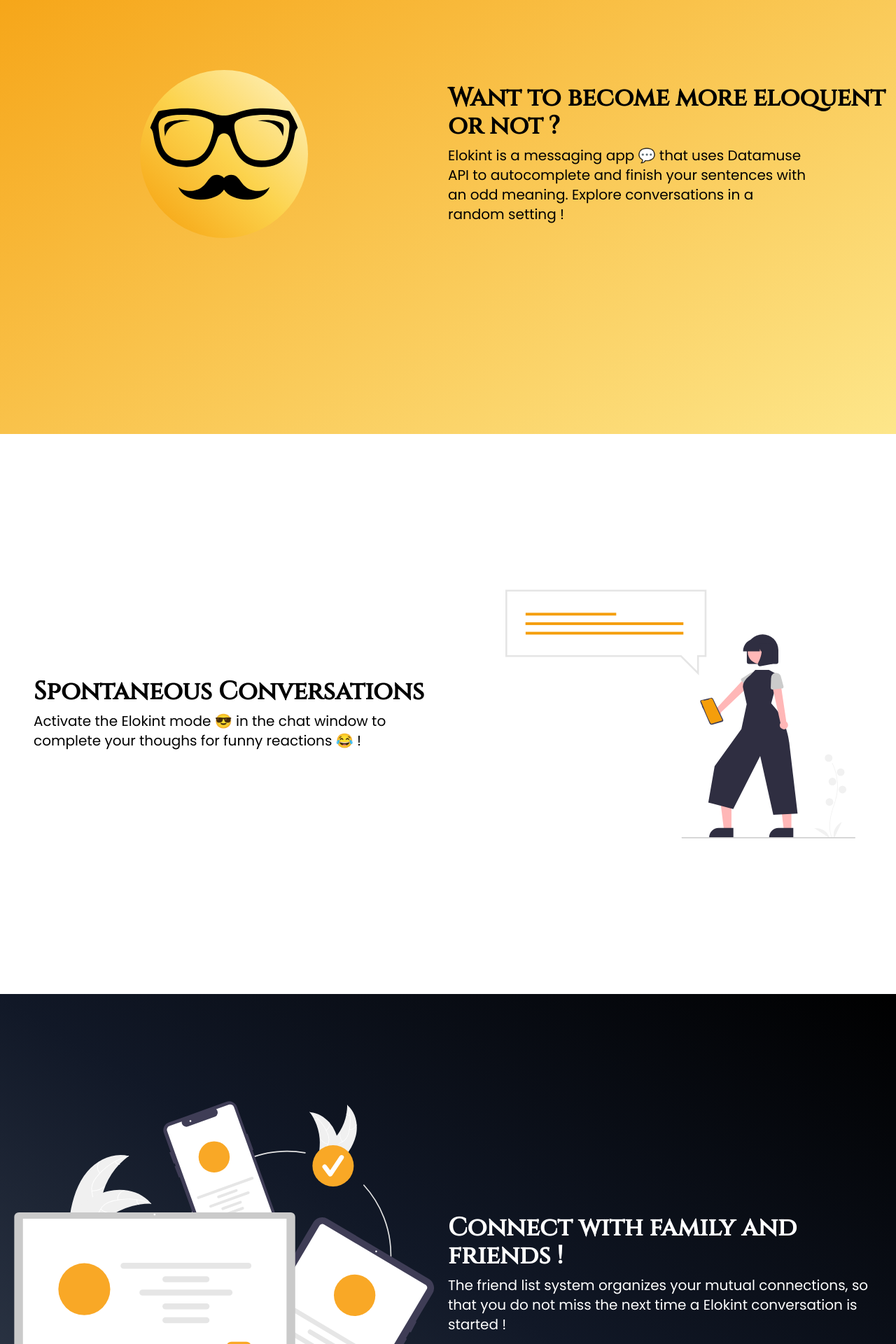
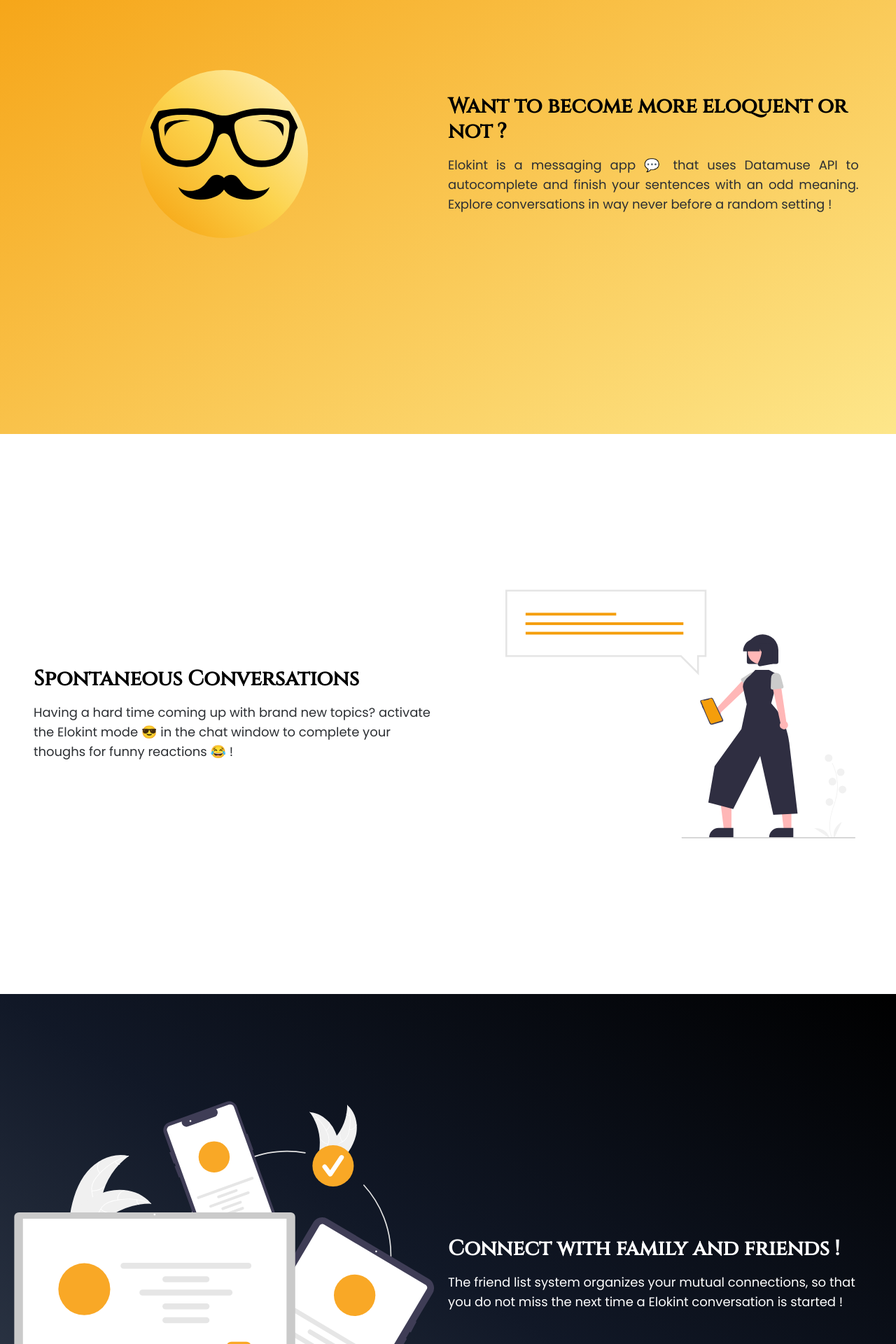
Before and after one commit to k1nho/Elokint, a React (Create React App) app in the folder frontend/: page / in a window 1280 px wide. Shown: the part 260-2180 px from the top of the page at 70% size. Built offline with nearby package versions, Linux system fonts and the light colour scheme; no server answers.

Commit message:
Small UI changes

```diff
--- a/frontend/src/components/Home.tsx
+++ b/frontend/src/components/Home.tsx
@@ -13,24 +13,24 @@ export const Home: React.FC = () => {
             <path d="M17.944 5c-1.138 0-2.376.129-3.394.491-2.283.828-2.792.838-5.103 0-1.015-.362-2.256-.491-3.392-.491-1.971 0-4.17.387-6.055.878v1.789c.847.255 1.068.627 1.203 1.493.381 2.443 1.255 4.84 5.068 4.84 3.037 0 4.051-2.259 4.722-4.345.341-1.06 1.663-1.087 2.009-.015.673 2.089 1.682 4.36 4.725 4.36 3.814 0 4.689-2.397 5.069-4.841.135-.866.356-1.237 1.204-1.492v-1.789c-1.887-.491-4.085-.878-6.056-.878zm-7.682 3.814c-.518 2.174-1.36 4.186-3.991 4.186-3.301 0-3.974-1.903-4.275-4.973-.072-.747.092-1.04.221-1.195.947-1.134 5.952-1.088 7.611-.092.475.285.783.601.434 2.074zm11.74-.787c-.301 3.07-.975 4.973-4.275 4.973-2.629 0-3.472-2.012-3.989-4.186-.351-1.473-.042-1.789.434-2.074 1.665-1 6.667-1.038 7.611.092.129.156.293.449.219 1.195zm-4.838-1.121c1.539-.234 3.318-.03 3.791.537.104.124.234.358.176.956-.031.316-.067.616-.112.9-.41-1.487-1.457-2.283-3.855-2.393zm-14.184 2.393c-.045-.284-.082-.584-.113-.9-.058-.598.073-.832.177-.956.474-.567 2.253-.771 3.792-.537-2.398.11-3.445.906-3.856 2.393zm16.02 7.764c-1.15 2.869-6.031 2.166-7 .369-.97 1.797-5.85 2.5-7-.369.578.506 1.565.669 2.318.559 2.22-.325 2.042-2.423 3.594-2.423.425 0 .81.177 1.088.464.278-.287.662-.464 1.087-.464 1.552 0 1.375 2.099 3.594 2.423.753.11 1.74-.053 2.319-.559z" />
           </svg>
         </div>
-        <div className="w-full  space-y-4 md:space-y-2 flex-col justify-center items-center text-center md:text-left">
-          <div className="text-2xl md:text-4xl font-bold font-elokint">
+        <div className="w-full  space-y-4 md:space-y-4 flex-col justify-center items-center text-center md:text-left">
+          <div className="text-2xl md:text-3xl font-bold font-elokint">
             Want to become more eloquent or not ?
           </div>
-          <div className="text-base md:text-xl font-body w-4/5">
-            Elokint is a messaging app &#128172; that uses Datamuse API to
-            autocomplete and finish your sentences with an odd meaning. Explore
-            conversations in a random setting !
+          <div className="text-base md:text-lg font-body w-11/12 text-justify text-elokint-light-black">
+            Elokint is a messaging app &#128172; that uses Datamuse API to autocomplete
+           and finish your sentences with an odd meaning. Explore
+            conversations in way never before a random setting !
           </div>
         </div>
       </div>
       <div className="min-h-screen  md:flex justify-items items-center">
-        <div className="w-full space-y-4 md:space-y-2 flex-col items-center justify-center  text-center md:text-left p-12">
-          <div className=" text-2xl md:text-4xl font-bold font-elokint">
+        <div className="w-full space-y-4 md:space-y-4 flex-col items-center justify-center  text-center md:text-left p-12">
+          <div className=" text-2xl md:text-3xl font-bold font-elokint">
             Spontaneous Conversations
           </div>
-          <div className="text-base md:text-xl font-body">
-            Activate the Elokint mode &#128526; in the chat window to complete
+          <div className="text-base md:text-lg font-body text-elokint-light-black">
+             Having a hard time coming up with brand new topics? activate the Elokint mode &#128526; in the chat window to complete
             your thoughs for funny reactions &#128514; !
           </div>
         </div>
@@ -481,11 +481,11 @@ export const Home: React.FC = () => {
             <circle cx="243.80241" cy="196.40268" r="1.69602" fill="#fff" />
           </svg>
         </div>
-        <div className="w-full  space-y-4 md:space-y-2 text-white flex-col justify-center items-center  text-center md:text-left">
-          <div className=" text-2xl md:text-4xl font-bold font-elokint ">
+        <div className="w-full  space-y-4 md:space-y-4 text-white flex-col justify-center items-center  text-center md:text-left">
+          <div className=" text-2xl md:text-3xl font-bold font-elokint ">
             Connect with family and friends !
           </div>
-          <div className="text-base md:text-xl font-body">
+          <div className="text-base md:text-lg font-body w-11/12">
             The friend list system organizes your mutual connections, so that
             you do not miss the next time a Elokint conversation is started !
           </div>
```
